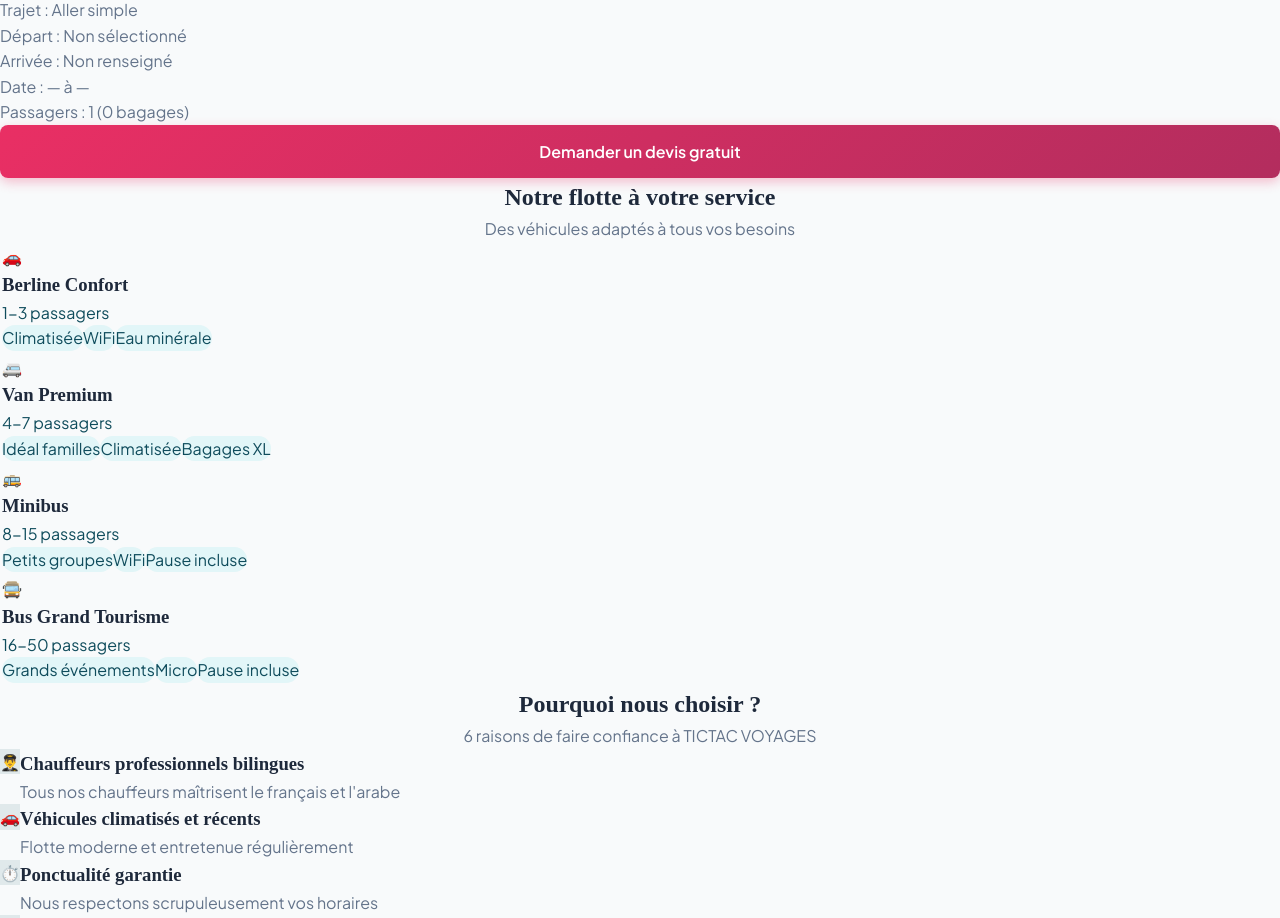
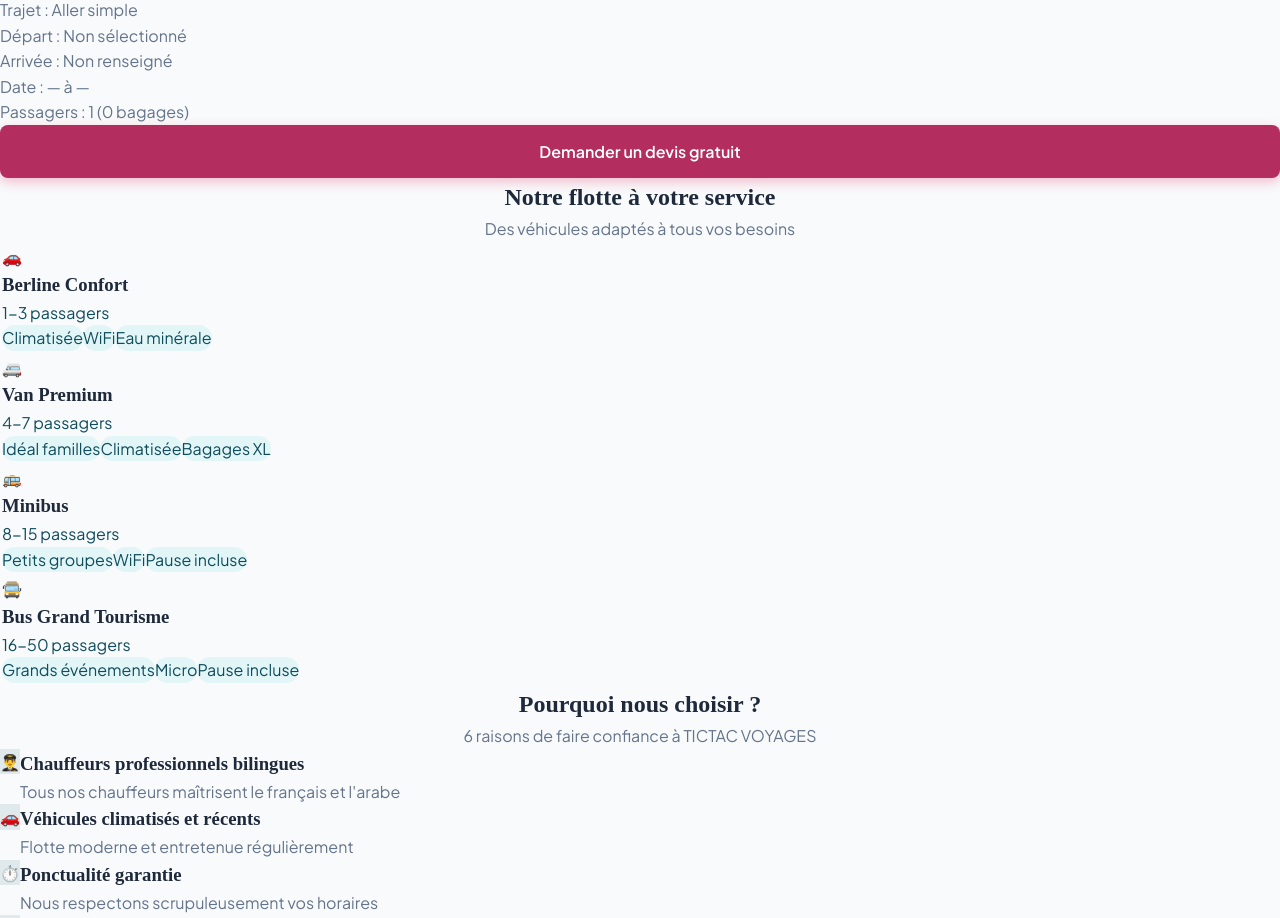
Before and after one commit to maramelkamel/tictac-voyage, a React (Vite) app in the folder frontend/: page /transport in a window 1280 px wide. Shown: the part 1440-2358 px from the top of the page. Built offline with nearby package versions, Linux system fonts and the light colour scheme.

Commit message:
transportcss

```diff
--- a/frontend/src/index.css
+++ b/frontend/src/index.css
@@ -414,7 +414,7 @@ input, select { font-family: inherit; border: none; outline: none; }
 }
 
 .search-tab.active {
-  background: var(--accent-dark); /* Use dark pink for active tab too? Original was accent-alpha. Let's stick to accent-alpha or accent solid. Original: accent-alpha. I'll use accent-solid for better contrast if I changed buttons. Let's keep accent-alpha here as it might look better as a tab. Or use accent solid. Let's use accent solid for consistency with the request "rose foncée". */
+
   background: var(--accent-dark);
   color: var(--white);
   box-shadow: 0 4px 12px rgba(233, 47, 100, 0.3);
--- a/frontend/src/styles/transport.css
+++ b/frontend/src/styles/transport.css
@@ -63,7 +63,7 @@
   font-size: 1rem;
   font-weight: 600;
   color: var(--white);
-  background: linear-gradient(135deg, var(--accent) 0%, var(--accent-dark) 100%);
+  background: var(--accent-dark);
   border: none;
   border-radius: 8px;
   cursor: pointer;
```
